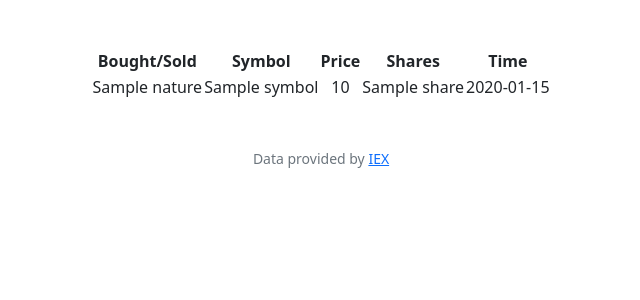
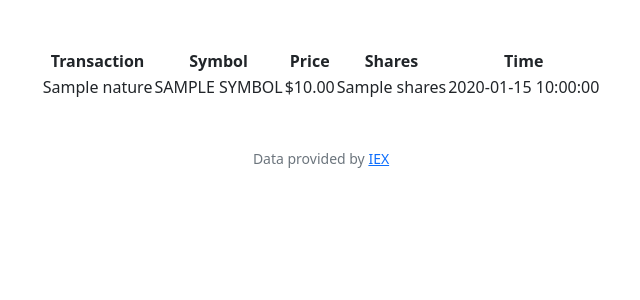
Before and after one commit to kumarpreetham09/CS50-Projects, a Flask app: template finance/templates/history.html in a window 1280 px wide. Shown: the part 76-376 px from the top of the page, without its empty margins (319-959 px from the left). Run offline with Flask 3, Linux system fonts and the light colour scheme; the template is opened without the code that fills it: most values are stand-ins (such as "Sample title", 1, 10 or a date in 2020); some libraries are stand-ins or nearby versions.

Commit message:
Tue, Jul 18, 2023, 10:44 PM +08:00

```diff
--- a/finance/app.py
+++ b/finance/app.py
@@ -5,6 +5,7 @@
 from flask_session import Session
 from tempfile import mkdtemp
 from werkzeug.security import check_password_hash, generate_password_hash
+from datetime import datetime
 
 from helpers import apology, login_required, lookup, usd
 
@@ -99,19 +100,19 @@
 @login_required
 def history():
     """Show history of transactions"""
-    nature_list =[]
+    nature_list = []
     user_id = session["user_id"]
-    symbols = db.execute("SELECT symbol FROM history WHERE user_id = ?", user_id)[0]
-    prices = db.execute("SELECT price FROM history WHERE user_id = ?", user_id)[0]
-    shares = db.execute("SELECT shares FROM history WHERE user_id = ?", user_id)[0]
-    times = db.execute("SELECT time FROM history WHERE user_id = ?", user_id)[0]
+    symbols = db.execute("SELECT symbol FROM history WHERE user_id = ?", user_id)
+    prices = db.execute("SELECT price FROM history WHERE user_id = ?", user_id)
+    shares = db.execute("SELECT shares FROM history WHERE user_id = ?", user_id)
+    times = db.execute("SELECT time FROM history WHERE user_id = ?", user_id)
     print(shares)
     length = range(len(symbols))
-    # for share in shares:
-    #     if int(share) > 0:
-    #         nature_list.append("BOUGHT")
-    #     else:
-    #         nature_list.append("SOLD")
+    for share in shares:
+        if int(share["shares"]) > 0:
+            nature_list.append("BOUGHT")
+        else:
+            nature_list.append("SOLD")
 
     return render_template("history.html", length=length, symbols=symbols, prices=prices, shares=shares, nature_list=nature_list, times=times)
 
--- a/finance/templates/history.html
+++ b/finance/templates/history.html
@@ -7,7 +7,7 @@
 {% block main %}
 <table>
     <tr>
-        <th>Bought/Sold</th>
+        <th>Transaction</th>
         <th>Symbol</th>
         <th>Price</th>
         <th>Shares</th>
@@ -16,10 +16,10 @@
     {% for i in length %}
     <tr>
         <td>{{  nature_list[i]  }}</td>
-        <td>{{  symbols[i]  }}</td>
-        <td>{{  prices[i]  }}</td>
-        <td>{{  shares[i]  }}</td>
-        <td>{{  times[i]  }}</td>
+        <td>{{  symbols[i]["symbol"].upper()  }}</td>
+        <td>{{  prices[i]["price"]|usd  }}</td>
+        <td>{{  shares[i]["shares"]  }}</td>
+        <td>{{  times[i]["time"]  }}</td>
     </tr>
     {% endfor %}
 
```
